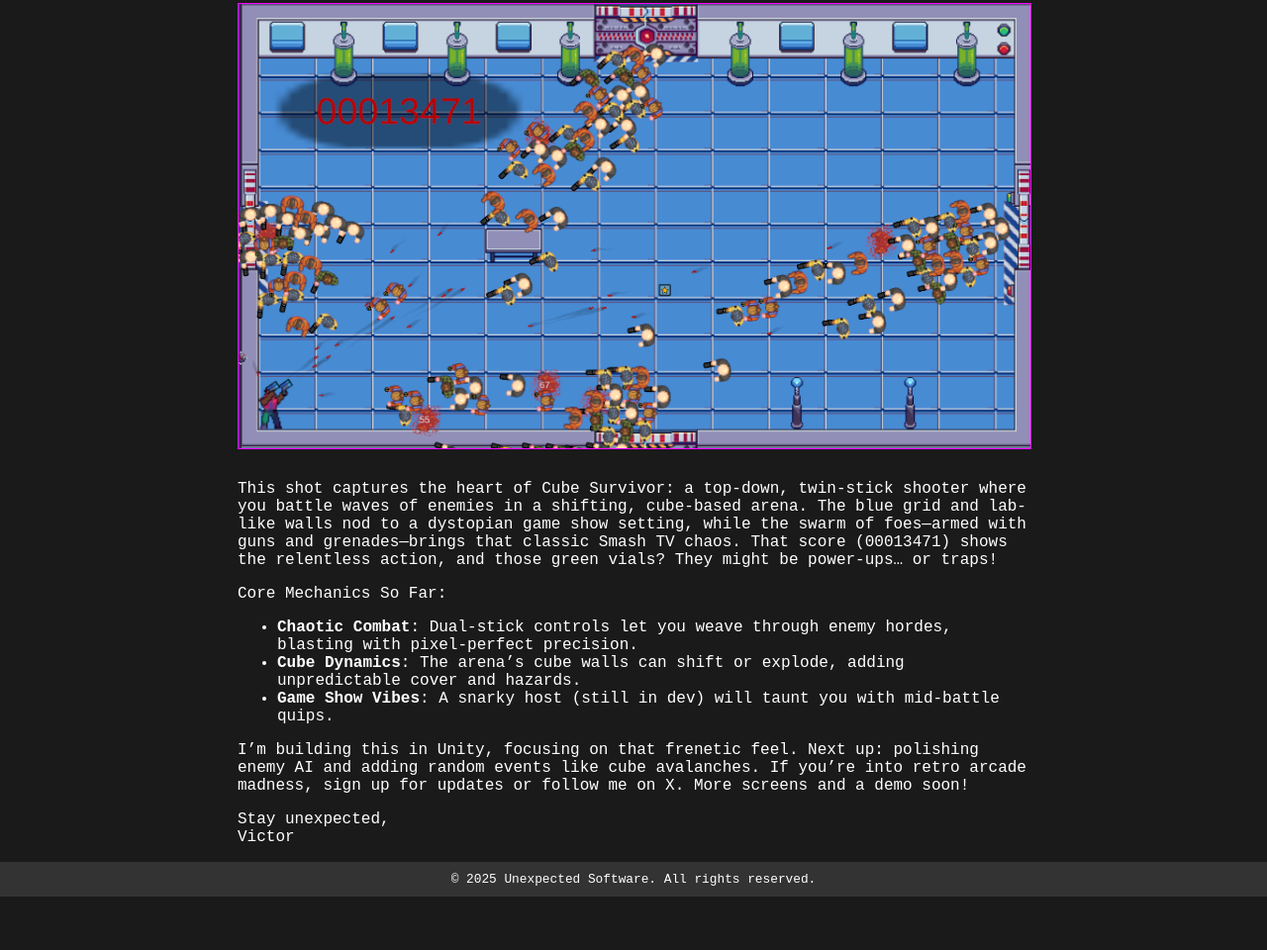
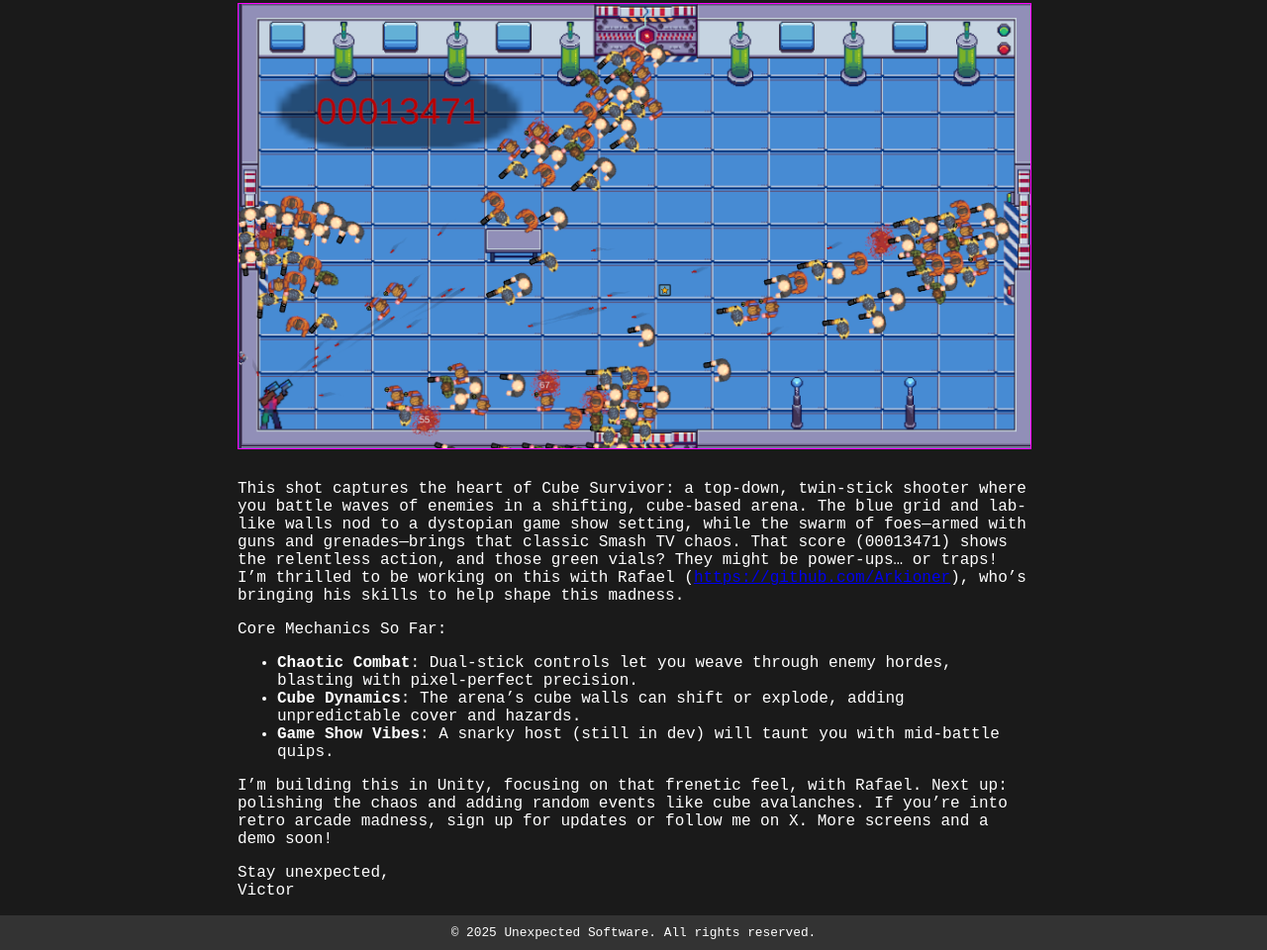
Before and after one commit to UnexpectedSoftware/unexpectedsoftware.github.io, a plain HTML site: page index.html in a window 1280 px wide. Shown: the part 453-1413 px from the top of the page at 99% size. Before the commit the page ends 1359 px from the top, so only its background shows below. Drawn offline with nearby package versions, Linux system fonts and the light colour scheme.

Commit message:
Add Rafa

```diff
--- a/index.html
+++ b/index.html
@@ -24,14 +24,14 @@
     <p>Posted on August 7, 2025</p>
     <p>Hey, arena warriors! This is Victor from Unexpected Software, kicking off with the first dev log for <strong>Cube Survivor</strong>—my love letter to Smash TV with a cubic twist. Check out this early gameplay screenshot:</p>
     <img src="assets/cube-survivor-screenshot.png" alt="Cube Survivor Gameplay">
-    <p>This shot captures the heart of Cube Survivor: a top-down, twin-stick shooter where you battle waves of enemies in a shifting, cube-based arena. The blue grid and lab-like walls nod to a dystopian game show setting, while the swarm of foes—armed with guns and grenades—brings that classic Smash TV chaos. That score (00013471) shows the relentless action, and those green vials? They might be power-ups… or traps!</p>
+    <p>This shot captures the heart of Cube Survivor: a top-down, twin-stick shooter where you battle waves of enemies in a shifting, cube-based arena. The blue grid and lab-like walls nod to a dystopian game show setting, while the swarm of foes—armed with guns and grenades—brings that classic Smash TV chaos. That score (00013471) shows the relentless action, and those green vials? They might be power-ups… or traps! I’m thrilled to be working on this with Rafael (<a href="https://github.com/Arkioner">https://github.com/Arkioner</a>), who’s bringing his skills to help shape this madness.</p>
     <p>Core Mechanics So Far:</p>
     <ul>
         <li><strong>Chaotic Combat</strong>: Dual-stick controls let you weave through enemy hordes, blasting with pixel-perfect precision.</li>
         <li><strong>Cube Dynamics</strong>: The arena’s cube walls can shift or explode, adding unpredictable cover and hazards.</li>
         <li><strong>Game Show Vibes</strong>: A snarky host (still in dev) will taunt you with mid-battle quips.</li>
     </ul>
-    <p>I’m building this in Unity, focusing on that frenetic feel. Next up: polishing enemy AI and adding random events like cube avalanches. If you’re into retro arcade madness, sign up for updates or follow me on X. More screens and a demo soon!</p>
+    <p>I’m building this in Unity, focusing on that frenetic feel, with Rafael. Next up: polishing the chaos and adding random events like cube avalanches. If you’re into retro arcade madness, sign up for updates or follow me on X. More screens and a demo soon!</p>
     <p>Stay unexpected,<br>Victor</p>
 
 
```
Also changed, not shown: blog-cube-survivor.html (+2 -2 lines).
